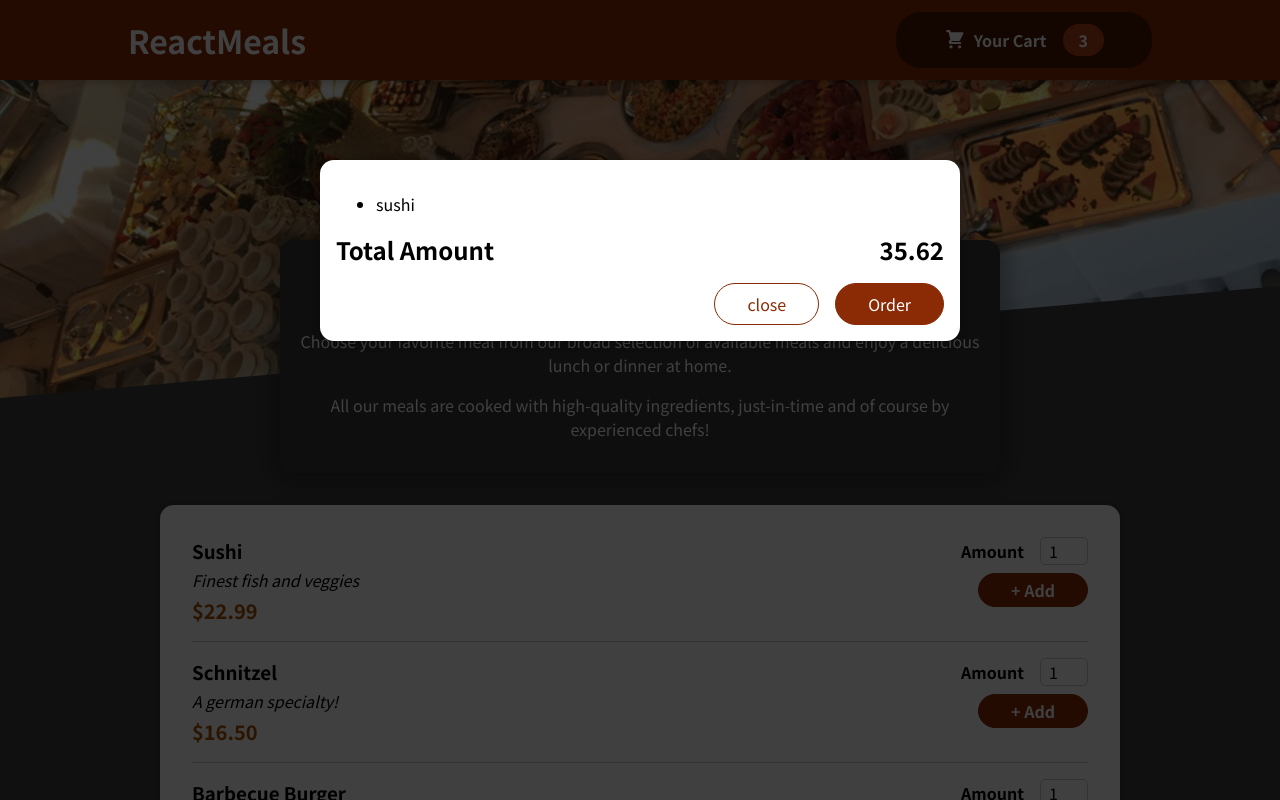
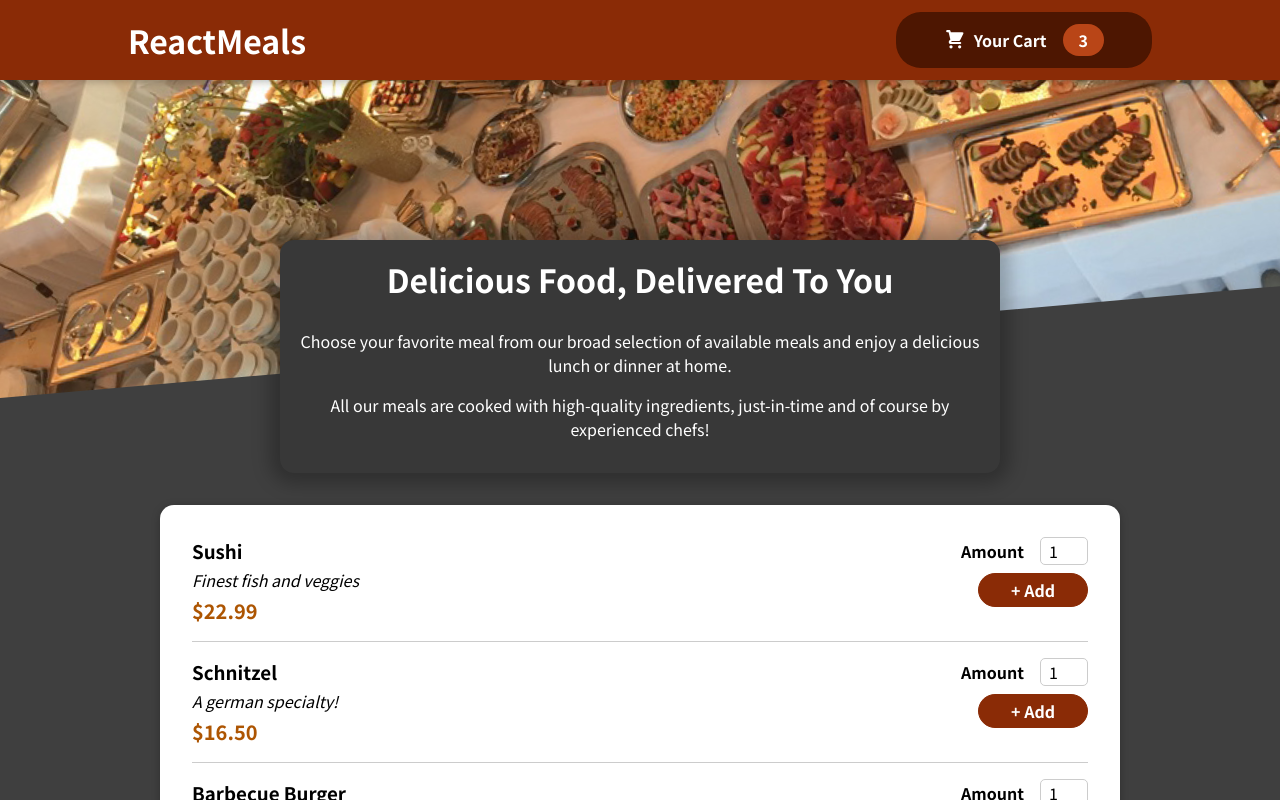
Before and after one commit to rishii-27/ReactRestaurantApp, a React (Create React App) app: page / in a window 1280 px wide. Shown: the top 800 px of the page. Built offline with nearby package versions, Linux system fonts and the light colour scheme.

Commit message:
Added Cart on Your Cart using props and useState

```diff
--- a/src/App.js
+++ b/src/App.js
@@ -1,13 +1,22 @@
-import { Fragment } from "react";
+import { Fragment, useState } from "react";
 import Header from "./Components/Layout/Header";
 import Meals from "./Components/Meals/Meals";
 import Cart from "./Components/Cart/Cart";
 
 function App() {
+  const [cartIsShown, setCartIsShown] = useState(false);
+
+  const showCartHandler = () => {
+    setCartIsShown(true);
+  }
+  const hideCartHandler = () => {
+    setCartIsShown(false);
+  }
+
   return (
     <Fragment>
-      <Cart/>
-      <Header />
+      {cartIsShown && <Cart onClose={hideCartHandler} />}
+      <Header onShowCart={showCartHandler} />
       <main>
         <Meals />
       </main>
--- a/src/Components/Cart/Cart.js
+++ b/src/Components/Cart/Cart.js
@@ -14,7 +14,8 @@
             <span>35.62</span>
         </div>
         <div className={classes.actions}>
-            <button className={classes['button--alt']}>close</button>
+            <button className={classes['button--alt']} onClick={props.onClose
+            }>close</button>
             <button className={classes.button}>Order</button>
         </div>
     </Modal >
--- a/src/Components/Layout/Header.js
+++ b/src/Components/Layout/Header.js
@@ -8,7 +8,7 @@
         <Fragment >
             <header className={classes.header}>
                 <h1>ReactMeals</h1>
-                <HeaderCartButton />
+                <HeaderCartButton onClick={props.onShowCart} />
             </header>
             <div className={classes['main-image']}>
                 <img src={mealsImage} alt="Table Full of delicious food!" />
--- a/src/Components/Layout/HeaderCartButton.js
+++ b/src/Components/Layout/HeaderCartButton.js
@@ -3,7 +3,7 @@
 
 const HeaderCartButton = (props) => {
     return (
-        <button className={classes.button} >
+        <button className={classes.button} onClick={props.onClick} >
             <span className={classes.icon}>
                 <CartIcon />
             </span>
```
